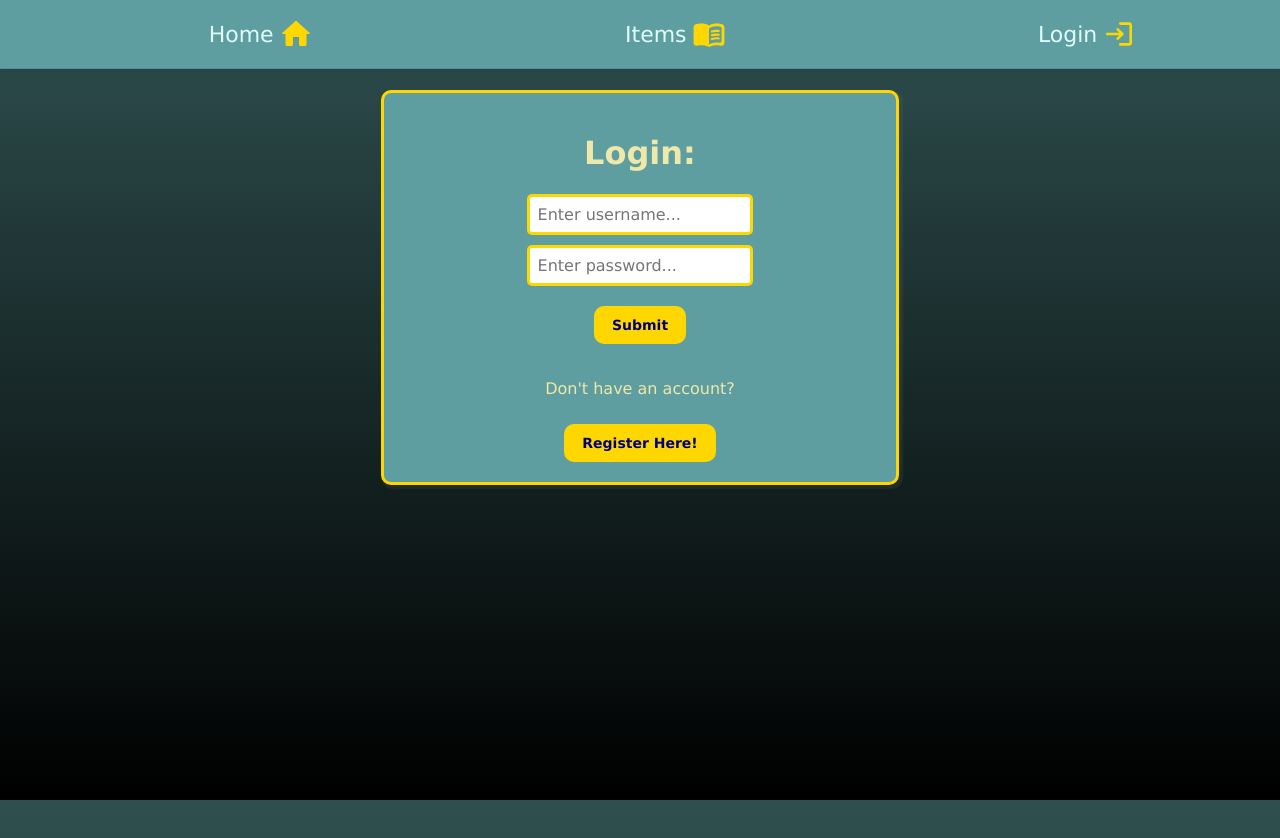
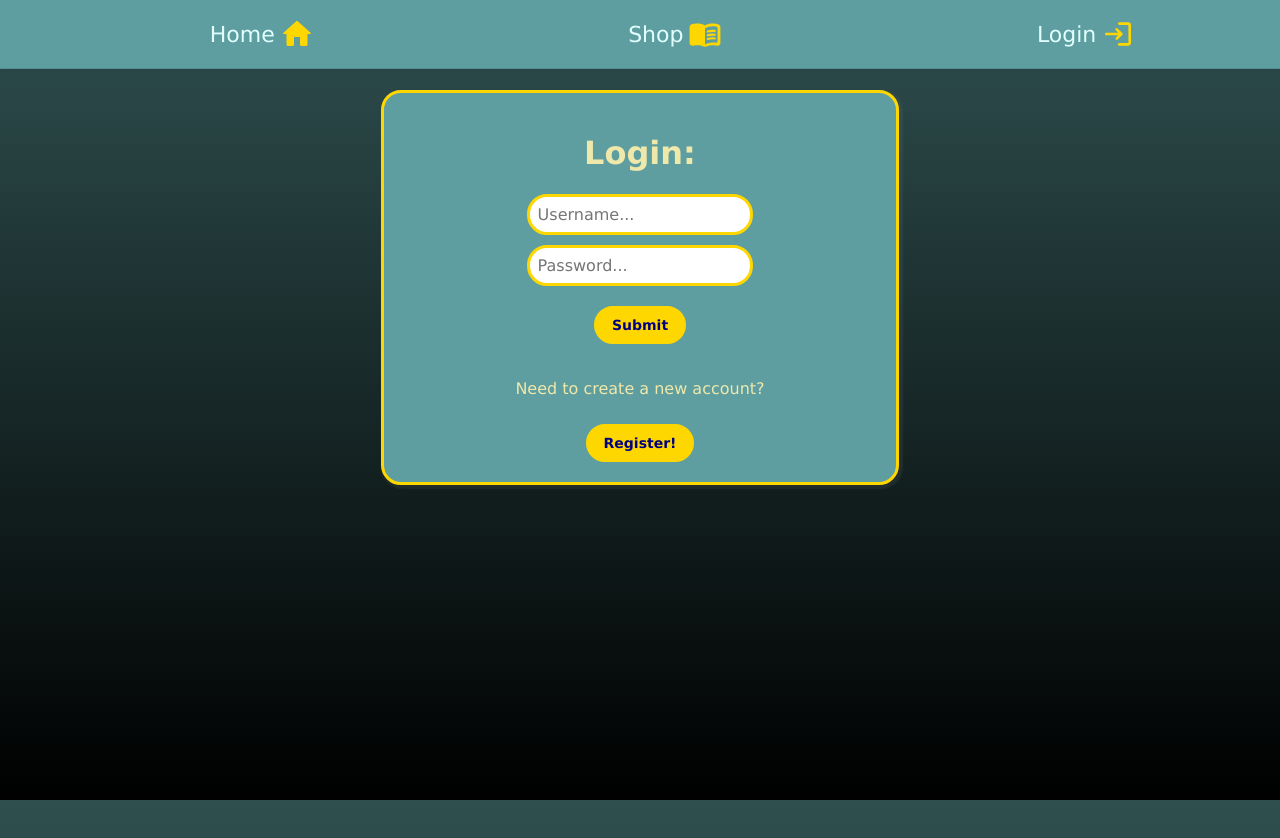
Before and after one commit to khetfield/Capstone, a React (Vite) app in the folder FinalProject/: page /login in a window 1280 px wide. Shown: the top 838 px of the page. Built offline with nearby package versions, Linux system fonts and the light colour scheme.

Commit message:
submit
submit

```diff
--- a/FinalProject/src/index.css
+++ b/FinalProject/src/index.css
@@ -61,7 +61,7 @@ body {
 }
 .logoutbutton {
   border: 2px solid gold;
-  border-radius: 4px;
+  border-radius: 20px;
   background-color: cadetblue;
   scale: 1.3;
   font-weight: bold;
@@ -113,7 +113,7 @@ body {
   background-color: cadetblue;
   padding: 20px 0;
   border: 3px solid gold;
-  border-radius: 10px;
+  border-radius: 20px;
   box-shadow: 2px 2px 2px 2px rgba(128, 128, 128, 0.137);
 }
 .welcomeHeader {
@@ -131,7 +131,7 @@ body {
 .promoitem {
   justify-content: space-around;
   border: 3px solid gold;
-  border-radius: 10px;
+  border-radius: 20px;
   width: calc(30% - 20px);
   box-sizing: border-box;
   background-color: cadetblue;
@@ -151,10 +151,10 @@ body {
   display: flex;
 }
 .searchBar {
-  width: 50%;
+  width: 30%;
   min-width: 350px;
   border: 3px solid gold;
-  border-radius: 10px;
+  border-radius: 20px;
   padding-top: 8px;
   padding-bottom: 8px;
   margin: auto;
@@ -168,13 +168,13 @@ body {
   flex-direction: row;
 }
 .Product {
-  width: 25%;
+  width: 20%;
   min-width: 300px;
   margin: 30px 80px;
   background-color: cadetblue;
   box-sizing: border-box;
   border: 3px solid gold;
-  border-radius: 10px;
+  border-radius: 20px;
   box-shadow: 2px 2px 2px 2px rgba(128, 128, 128, 0.137);
   justify-content: space-around;
   flex-wrap: wrap;
@@ -185,7 +185,7 @@ body {
   background-color: cadetblue;
   color: palegoldenrod;
   border: 1px solid black;
-  border-radius: 10px;
+  border-radius: 20px;
   font-weight: bold;
   width: 100px;
   padding-top: 5px;
@@ -196,7 +196,7 @@ body {
   background-color: cadetblue;
   color: palegoldenrod;
   border: 1px solid black;
-  border-radius: 10px;
+  border-radius: 20px;
   font-weight: bold;
   width: 100px;
   padding-top: 5px;
@@ -234,7 +234,7 @@ body {
   width: 150px;
   height: 150px;
   align-items: center;
-  border-radius: 4px;
+  border-radius: 10px;
   align-content: center;
 }
 #productFormWrapper {
@@ -250,7 +250,7 @@ body {
   margin: 30px 80px;
   background-color: cadetblue;
   border: 3px solid gold;
-  border-radius: 10px;
+  border-radius: 20px;
   box-shadow: 2px 2px 2px 2px rgba(128, 128, 128, 0.137);
   justify-content: space-around;
   flex-wrap: wrap;
@@ -262,7 +262,7 @@ body {
   background-color: cadetblue;
   color: black;
   border: 1px solid black;
-  border-radius: 10px;
+  border-radius: 20px;
   font-weight: bold;
   width: 100px;
   padding-top: 5px;
@@ -283,7 +283,7 @@ body {
   flex-wrap: wrap;
   justify-content: center;
   border: 3px solid gold;
-  border-radius: 10px;
+  border-radius: 20px;
   background-color: cadetblue;
   box-shadow: 2px 2px 2px 2px rgba(128, 128, 128, 0.137);
   padding-top: 50px;
@@ -316,7 +316,7 @@ body {
   background-color: darkslategray;
   color: white;
   border: none;
-  border-radius: 5px;
+  border-radius: 10px;
   padding: 5px;
   cursor: pointer;
 }
@@ -335,7 +335,7 @@ body {
 .checkoutButton {
   background-color: cadetblue;
   border: 3px solid gold;
-  border-radius: 10px;
+  border-radius: 20px;
   color: black;
   padding: 15px 32px;
   text-align: center;
@@ -367,7 +367,7 @@ body {
   align-items: center;
   padding: 10px;
   border: 3px solid gold;
-  border-radius: 10px;
+  border-radius: 20px;
   background-color: cadetblue;
 }
 .cartItemInfo {
@@ -392,7 +392,7 @@ body {
   height: 100%;
   padding-bottom: 20px;
   width: 40%;
-  border-radius: 10px;
+  border-radius: 20px;
   padding-top: 20px;
   border: 3px solid gold;
   box-shadow: 2px 2px 2px 2px rgba(128, 128, 128, 0.137);
@@ -405,12 +405,12 @@ body {
   margin: 10px auto;
   border: 3px solid gold;
   padding: 8px;
-  border-radius: 5px;
+  border-radius: 20px;
   font-family: Verdana, Geneva, Tahoma, sans-serif;
   font-size: 16px;
 }
 .form-button {
-  border-radius: 10px;
+  border-radius: 20px;
   border: 3px solid gold;
   padding: 8px 15px;
   margin-top: 10px;
--- a/FinalProject/src/pages/Auth.jsx
+++ b/FinalProject/src/pages/Auth.jsx
@@ -58,7 +58,7 @@ function Auth() {
           {!form ? <h1>Register:</h1> : <h1>Login:</h1>}
           <input
             type={"text"}
-            placeholder={"Enter username..."}
+            placeholder={"Username..."}
             value={username}
             onChange={(e) => setUsername(e.target.value)}
             className="form-input"
@@ -66,7 +66,7 @@ function Auth() {
           {!form && (
             <input
               type={"email"}
-              placeholder={"Enter email..."}
+              placeholder={"Email..."}
               value={email}
               onChange={(e) => setEmail(e.target.value)}
               className="form-input"
@@ -74,7 +74,7 @@ function Auth() {
           )}
           <input
             type={"password"}
-            placeholder={"Enter password..."}
+            placeholder={"Password..."}
             value={password}
             onChange={(e) => setPassword(e.target.value)}
             className="form-input"
@@ -83,14 +83,14 @@ function Auth() {
             <>
               <input
                 type={"password"}
-                placeholder={"confirm password..."}
+                placeholder={"Confirm Password..."}
                 value={checkPassword}
                 onChange={(e) => setCheckPassword(e.target.value)}
                 className="form-input"
               />
               <input
                 type="tel"
-                placeholder="Enter phone number..."
+                placeholder="Phone Number..."
                 value={phone_number}
                 onChange={(e) => setPhone_number(e.target.value)}
                 className="form-input"
@@ -106,11 +106,11 @@ function Auth() {
             ) : (
               <p>
                 <br />
-                Don't have an account?
+                Need to create a new account?
               </p>
             )}
             <button onClick={() => setForm(!form)} className="form-button">
-              {form ? "Register Here!" : "Login Here!"}
+              {form ? "Register!" : "Login!"}
             </button>
           </div>
         </div>
--- a/FinalProject/src/pages/Nav.jsx
+++ b/FinalProject/src/pages/Nav.jsx
@@ -42,14 +42,14 @@ const Nav = () => {
             </li>
             <li>
               <Link to="/products">
-                Item List
+                Shop
                 <MenuBookRoundedIcon className="productsicon"></MenuBookRoundedIcon>
               </Link>
             </li>
             {user.users.is_admin && (
               <li>
                 <Link to={"/addProducts"}>
-                  Add Item
+                  Add Product
                   <AddCircleIcon className={"addCircleIcon"} />
                 </Link>
               </li>
@@ -81,7 +81,7 @@ const Nav = () => {
           </li>
           <li>
             <Link to="/products">
-              Items
+              Shop
               <MenuBookRoundedIcon className="productsicon"></MenuBookRoundedIcon>
             </Link>
           </li>
--- a/FinalProject/src/pages/Products.jsx
+++ b/FinalProject/src/pages/Products.jsx
@@ -41,7 +41,7 @@ function Products() {
       <div className="searchProductsWrapper">
         <input
           type="text"
-          placeholder="Search Items..."
+          placeholder="Search for products..."
           onChange={(e) => setProduct(e.target.value)}
           className="searchBar"
         />
@@ -75,7 +75,7 @@ function Products() {
                   <h2>Category: {i.description}</h2>
                   <h2>Price: ${i.price}</h2>
                   {!user.id && !token ? (
-                    <h2>Login to add items to cart!</h2>
+                    <h2>Please login to add products to cart.</h2>
                   ) : (
                     <>
                       {!i.availability ? (
```
